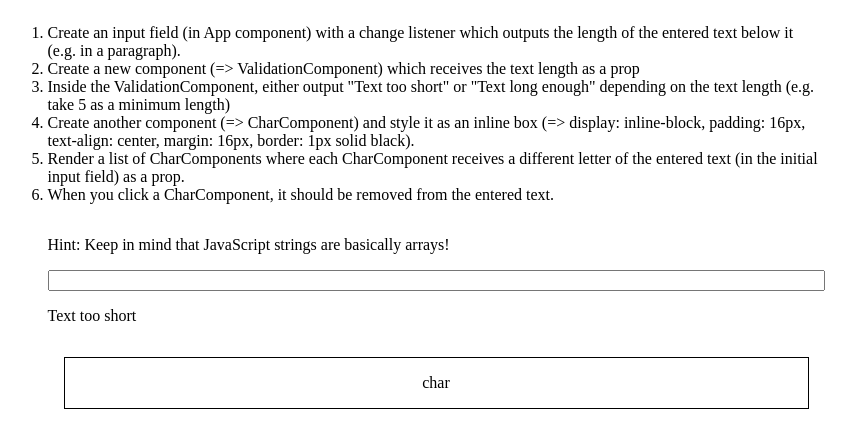
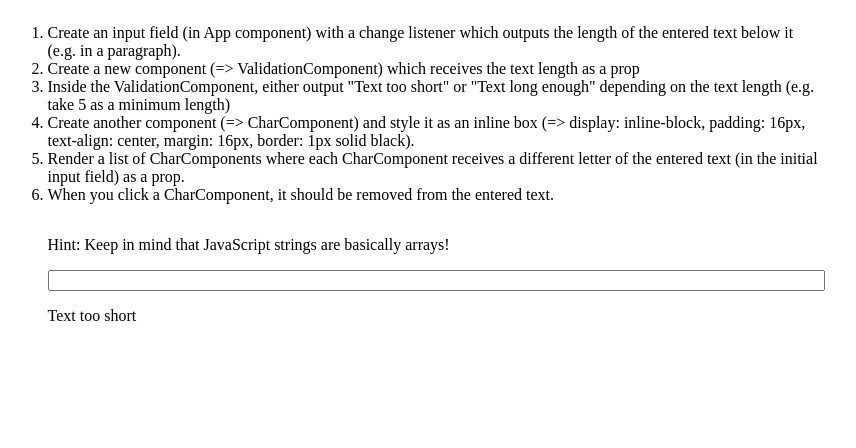
Before and after one commit to SkyWalker1996x/input, a React (Create React App) app: page / in a window 1280 px wide. Shown: the top 448 px of the page, without its empty margins (204-1060 px from the left). Built offline with nearby package versions, Linux system fonts and the light colour scheme.

Commit message:
update char-components and reorganization logic in App

```diff
--- a/src/app/App.js
+++ b/src/app/App.js
@@ -7,8 +7,17 @@ import './App.css'
 
 class App extends Component {
 
+    maxId = 1000;
+
     state = {
-        inputValue: ''
+        chars: []
+    };
+
+    createChar = (value) => {
+
+        return [...value.split('').map((item) => {
+            return {id: this.maxId++, label: item}
+        })];
     };
 
     onInputChange = (e) => {
@@ -16,14 +25,36 @@ class App extends Component {
 
         this.setState(({inputValue}) => {
             return {
-                inputValue: value
+                chars: this.createChar(value)
             }
         });
     };
 
+    onDeleteChar = (arr, id) => {
+        const idx = arr.findIndex((item) => item.id === id);
+
+        const newArr = [
+            ...arr.slice(0, idx),
+            ...arr.slice(idx + 1)
+        ];
+
+        this.setState(({chars}) => {
+            return {
+                chars: newArr
+            }
+        })
+
+    };
+
     render() {
-        const {inputValue} = this.state;
+        const {chars} = this.state;
+        const inputValue = [...chars.map((i) => {
+            return i.label
+        })].join('');
         const inputLength = inputValue.length;
+
+        console.log('chars: ', chars);
+        console.log('inputV: ', inputValue);
 
         return (
             <div className="wrapper">
@@ -33,7 +64,9 @@ class App extends Component {
                     inputValue={inputValue}/>
                 <ValidationComponent
                     inputLength={inputLength}/>
-                <CharComponent/>
+                <CharComponent
+                    chars={chars}
+                    onDeleteChar={this.onDeleteChar}/>
             </div>
         );
     }
--- a/src/char-component/char-component.css
+++ b/src/char-component/char-component.css
@@ -1,3 +1,7 @@
+.char-wrapper {
+    display: flex;
+}
+
 .char {
     display: inline-block;
     padding: 16px;
--- a/src/char-component/char-components.js
+++ b/src/char-component/char-components.js
@@ -1,9 +1,24 @@
 import React from "react";
 import './char-component.css'
 
-const CharComponent = () => {
+const CharComponent = ({chars, onDeleteChar}) => {
+
+    const elements = chars.map((item) => {
+        const {id, label} = item;
+        return (
+            <div
+                className="char"
+                key={id}
+                onClick={() => onDeleteChar(chars, id)}>
+                {label}
+            </div>
+        )
+    });
+
     return (
-        <div className="char">char</div>
+        <div className='char-wrapper'>
+            {elements}
+        </div>
     )
 };
 
--- a/src/validation-component/validation-component.js
+++ b/src/validation-component/validation-component.js
@@ -7,8 +7,6 @@ const ValidationComponent = ({inputLength}) => {
 
   const label = inputLength > 5 ? longText : shortText;
 
-  console.log(label);
-
   return (
       <p>{label}</p>
   )
```
